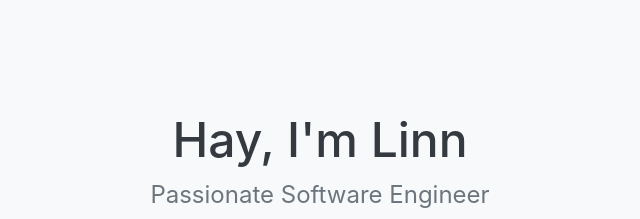
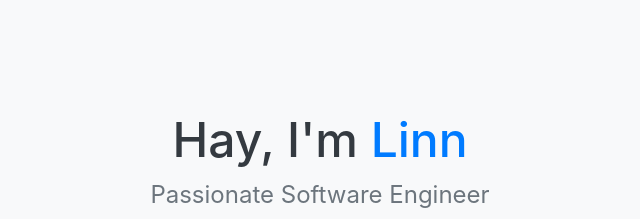
Before and after one commit to freddylynn/freddylynn.github.io, a plain HTML site: page index.html in a window 1280 px wide. Shown: the part 210-429 px from the top of the page, without its empty margins (320-960 px from the left). Drawn offline with nearby package versions, Linux system fonts and the light colour scheme.

Commit message:
add portfolio website

```diff
--- a/index.html
+++ b/index.html
@@ -45,7 +45,7 @@
 
   <div class="container">
     <div>
-      <h1>Hay, I'm Linn</h1>
+      <h1>Hay, I'm <a href="https://freddylynn.github.io" target="_blank">Linn</a></h1>
       <p class="slogan">Passionate Software Engineer</p>
       <!-- Social Icons -->
       <div class="social-icons">
```
